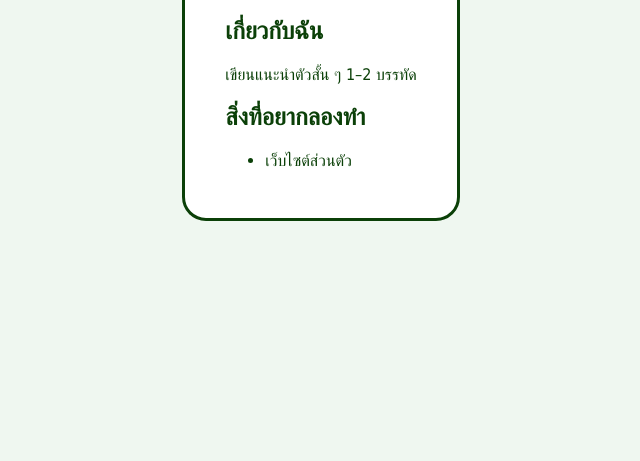
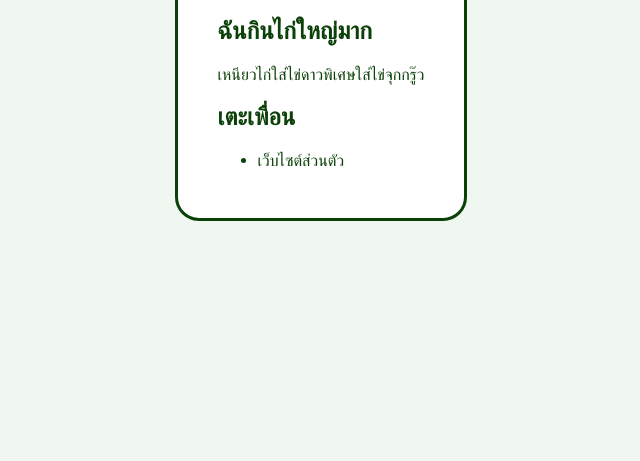
Before and after one commit to wisarut442006/OA, a plain HTML site: page my-profile/index.html in a window 1280 px wide. Shown: the part 339-800 px from the top of the page, without its empty margins (319-959 px from the left). Drawn offline with Linux system fonts and the light colour scheme.

```diff
--- a/my-profile/index.html
+++ b/my-profile/index.html
@@ -11,10 +11,10 @@
     <h1>PP จ่อนเเมน</h1>
     <p class="tagline">นิสิตปี 3 ที่กำลังฝึกใช้ Git</p>
 
-    <h2>เกี่ยวกับฉัน</h2>
-    <p>เขียนแนะนำตัวสั้น ๆ 1–2 บรรทัด</p>
+    <h2>ฉันกินไก่ใหญ่มาก</h2>
+    <p>เหนียวไก่ใส่ไข่ดาวพิเศษใส่ไข่จุกกรู๊ว</p>
 
-    <h2>สิ่งที่อยากลองทำ</h2>
+    <h2>เตะเพื่อน</h2>
     <ul>
       <li>เว็บไซต์ส่วนตัว</li>
     </ul>
```
